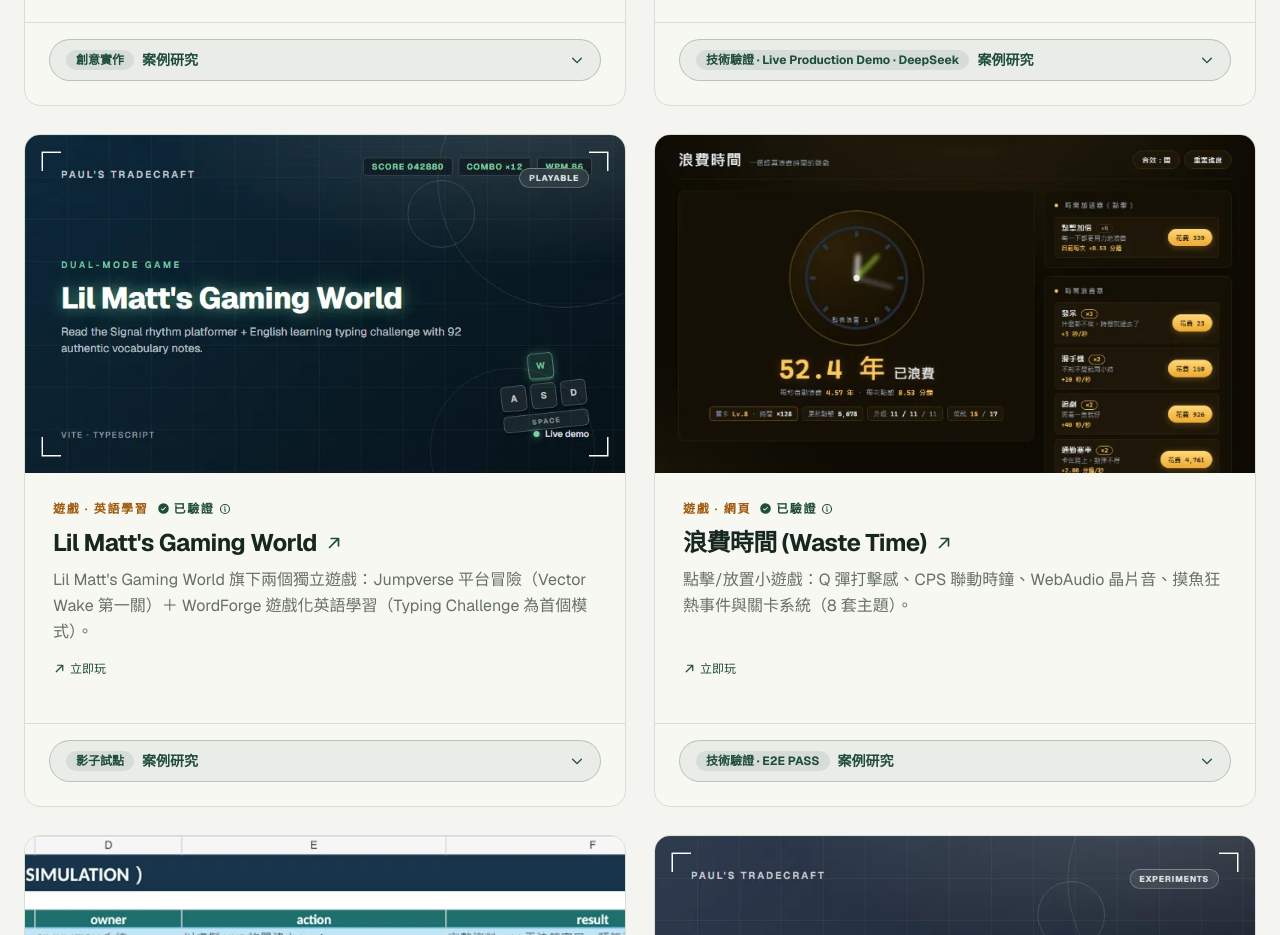
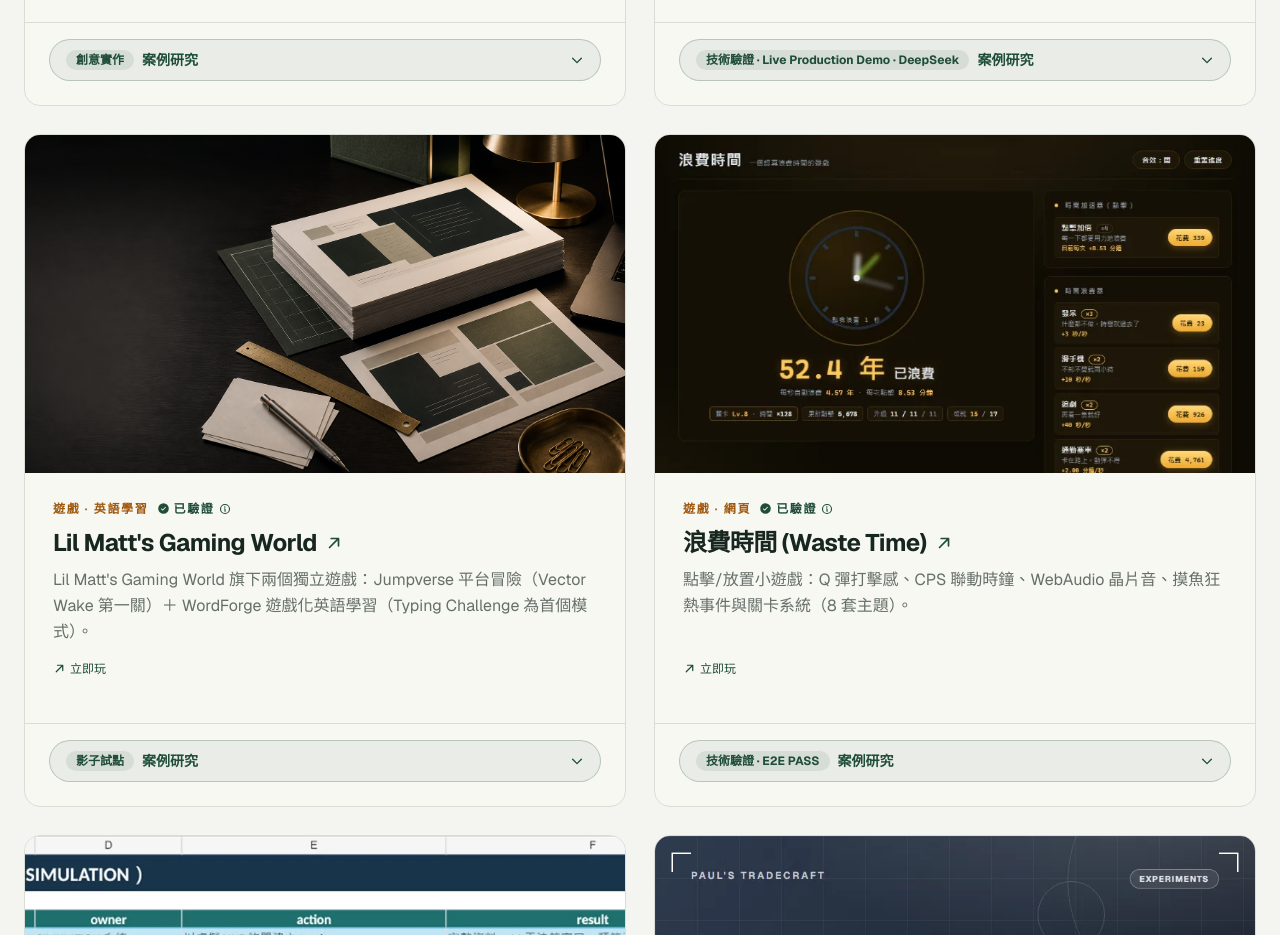
Before and after one commit to apchen1978/pauls-tradecraft, a React (Vite) app: page / in a window 1280 px wide. Shown: the part 7360-8295 px from the top of the page. Built offline with nearby package versions, Linux system fonts and the light colour scheme.

Commit message:
feat(works): refresh Lil Matt gaming world cover

```diff
--- a/src/data/works.js
+++ b/src/data/works.js
@@ -246,7 +246,7 @@
     id: "game",
     section: "labs",
     featuredRank: 3,
-    cover: "/images/cover-game.webp",
+    cover: "/images/cover-game-v2.png",
     imageAlt: { zh: "Lil Matt's Gaming World 遊戲", en: "Lil Matt's Gaming World game" },
     span: "md:col-span-2",
     verified: true,
```
Also changed, not shown: public/images/cover-game-v2.png (added).
